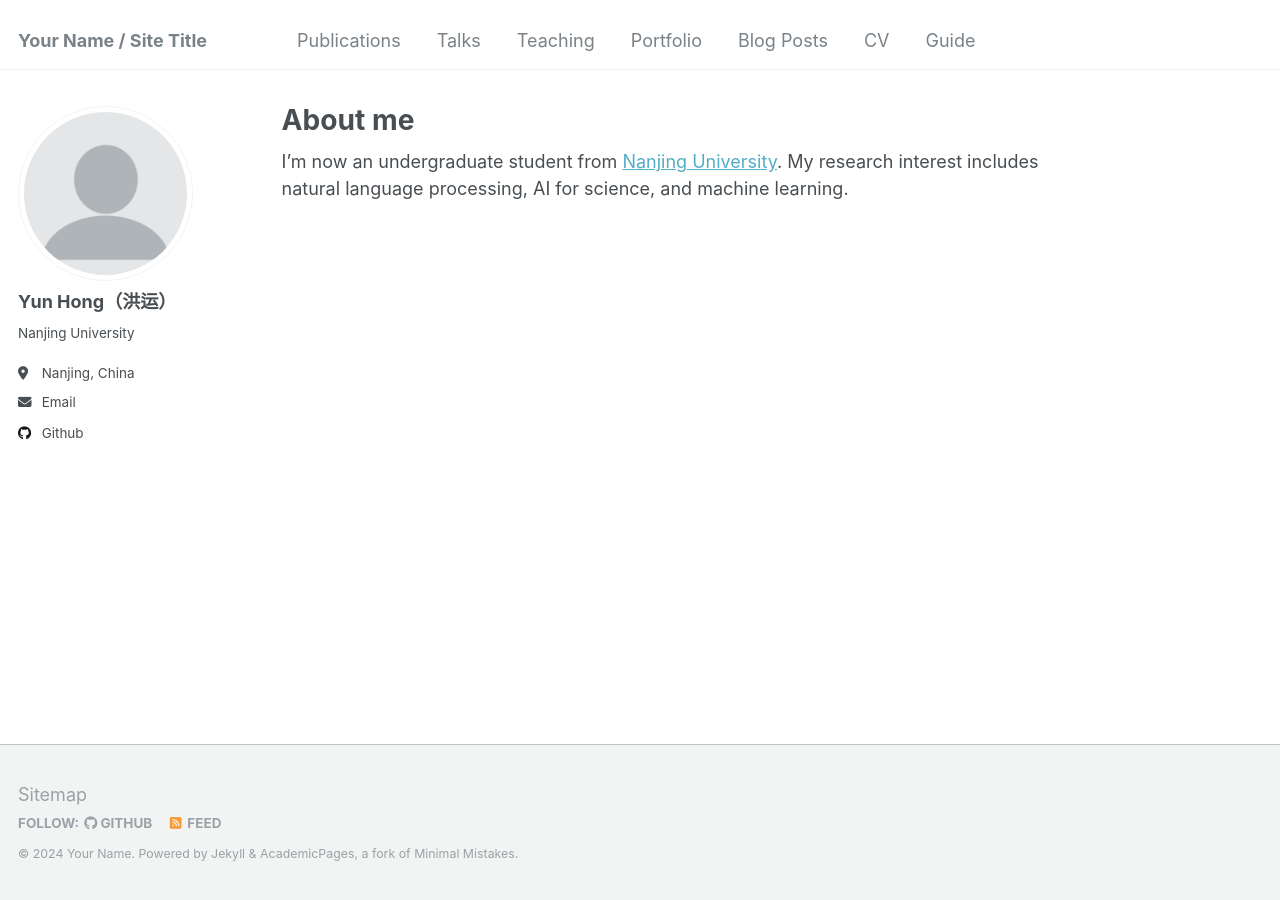
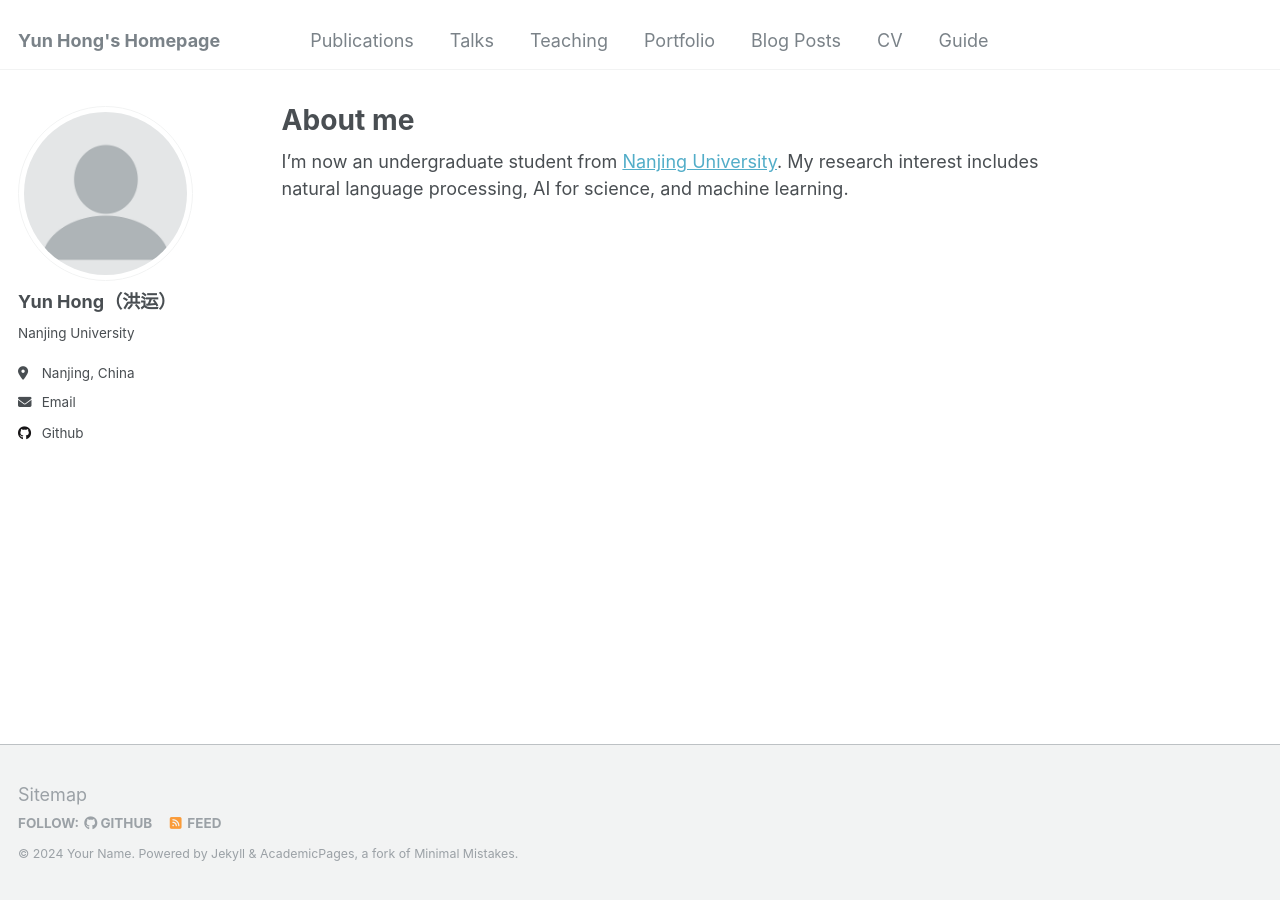
Before and after one commit to HongYun021021/HongYun021021.github.io, a Jekyll site: the page built from _pages/about.md, in a window 1280 px wide. Built offline with Jekyll 4.4.1, drawn with Linux system fonts in a browser that asks for light colours.

Commit message:
Update _config.yml

```diff
--- a/_config.yml
+++ b/_config.yml
@@ -8,7 +8,7 @@
 
 # Basic Site Settings
 locale                   : "en-US"
-title                    : "Your Name / Site Title"
+title                    : "Yun Hong's Homepage"
 title_separator          : "-"
 name                     : &name "Your Name"
 description              : &description "personal description"
```
